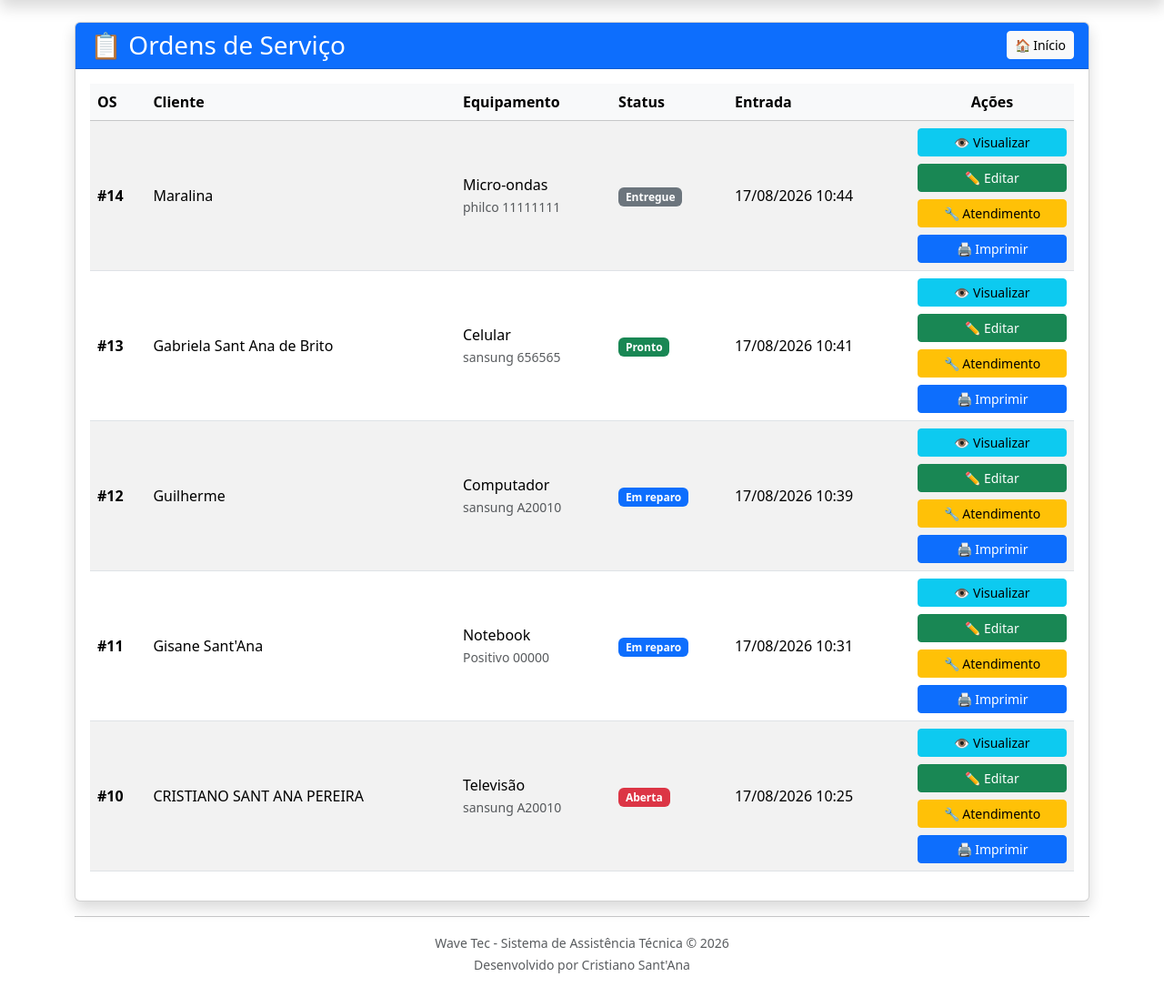
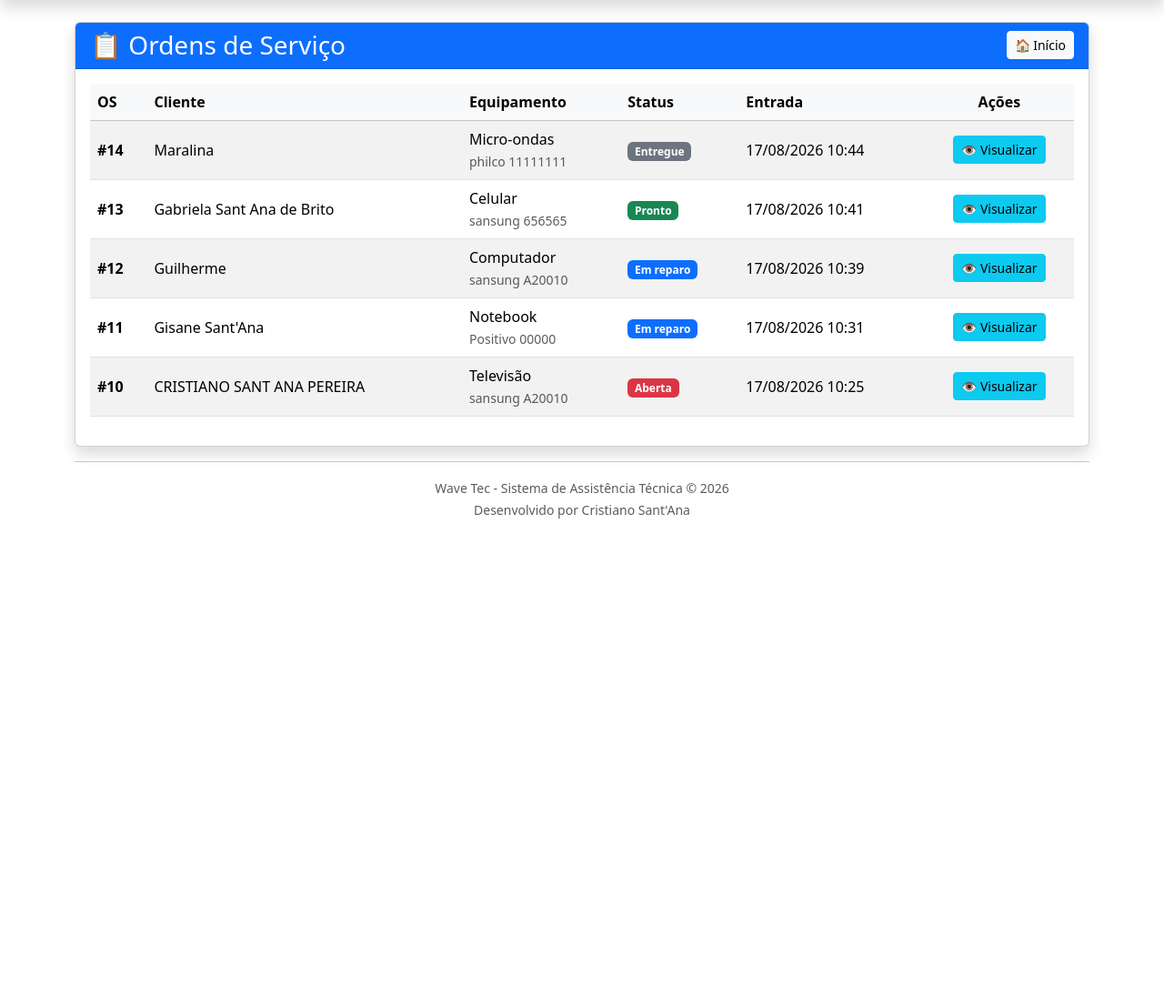
Before and after one commit to wavetecios/Wave_Tec_Django, a Django app: page /ordens/ in a window 1280 px wide. Shown: the part 56-1152 px from the top of the page at 91% size. After the commit the page ends 626 px from the top, so only its background shows below. Run offline with Django 5.2, Linux system fonts and the light colour scheme; data comes from the database, SQL or seed files in the repository; both versions use the stored data as it was after the commit.

Commit message:
Simplifica lista de ordens com acesso pela visualizacao

```diff
--- a/ordens/templates/ordens/lista_ordens.html
+++ b/ordens/templates/ordens/lista_ordens.html
@@ -132,48 +132,17 @@ Ordens de Serviço
 
                     </td>
 
+                    <td class="text-center">
 
-                     <td class="text-center" style="width:180px;">
+                        <a
+                            href="{% url 'detalhe_ordem' ordem.id %}"
+                            class="btn btn-info btn-sm">
 
-                        <div class="d-grid gap-2">
+                            👁 Visualizar
 
-                            <a
-                                href="{% url 'detalhe_ordem' ordem.id %}"
-                                class="btn btn-info btn-sm">
-
-                                👁 Visualizar
-
-                            </a>
-
-                            <a
-                                href="{% url 'editar_ordem' ordem.id %}"
-                                class="btn btn-success btn-sm">
-
-                                ✏️ Editar
-
-                            </a>
-
-                            <a
-                                href="{% url 'novo_atendimento' ordem.id %}"
-                                class="btn btn-warning btn-sm">
-
-                                🔧 Atendimento
-
-                            </a>
-
-                            <a
-                                href="{% url 'imprimir_os' ordem.id %}"
-                                class="btn btn-primary btn-sm">
-
-                                🖨 Imprimir
-
-                            </a>
-
-                        </div>
+                        </a>
 
                     </td>
-
-
 
                 </tr>
 
```
Also changed, not shown: db.sqlite3.
